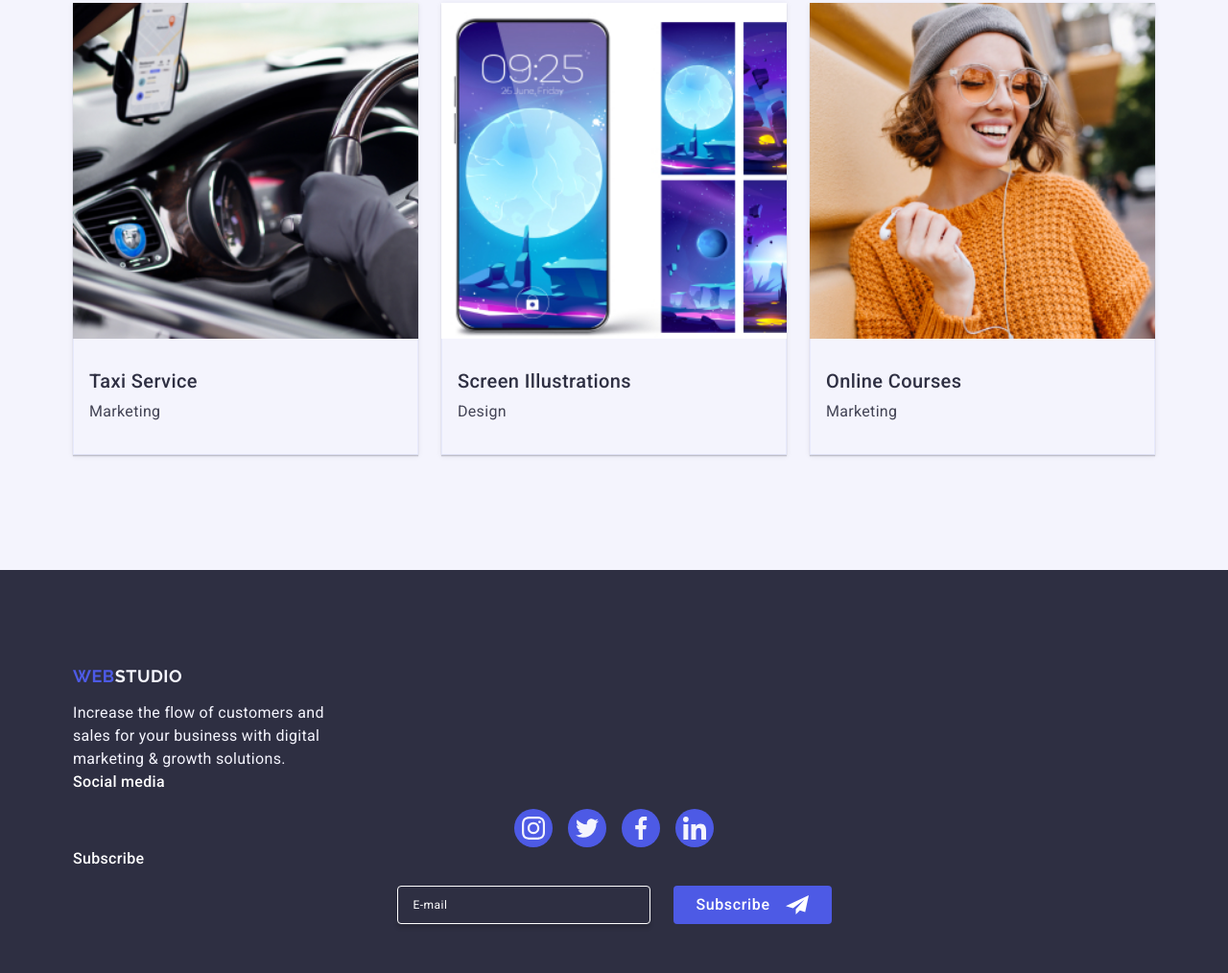
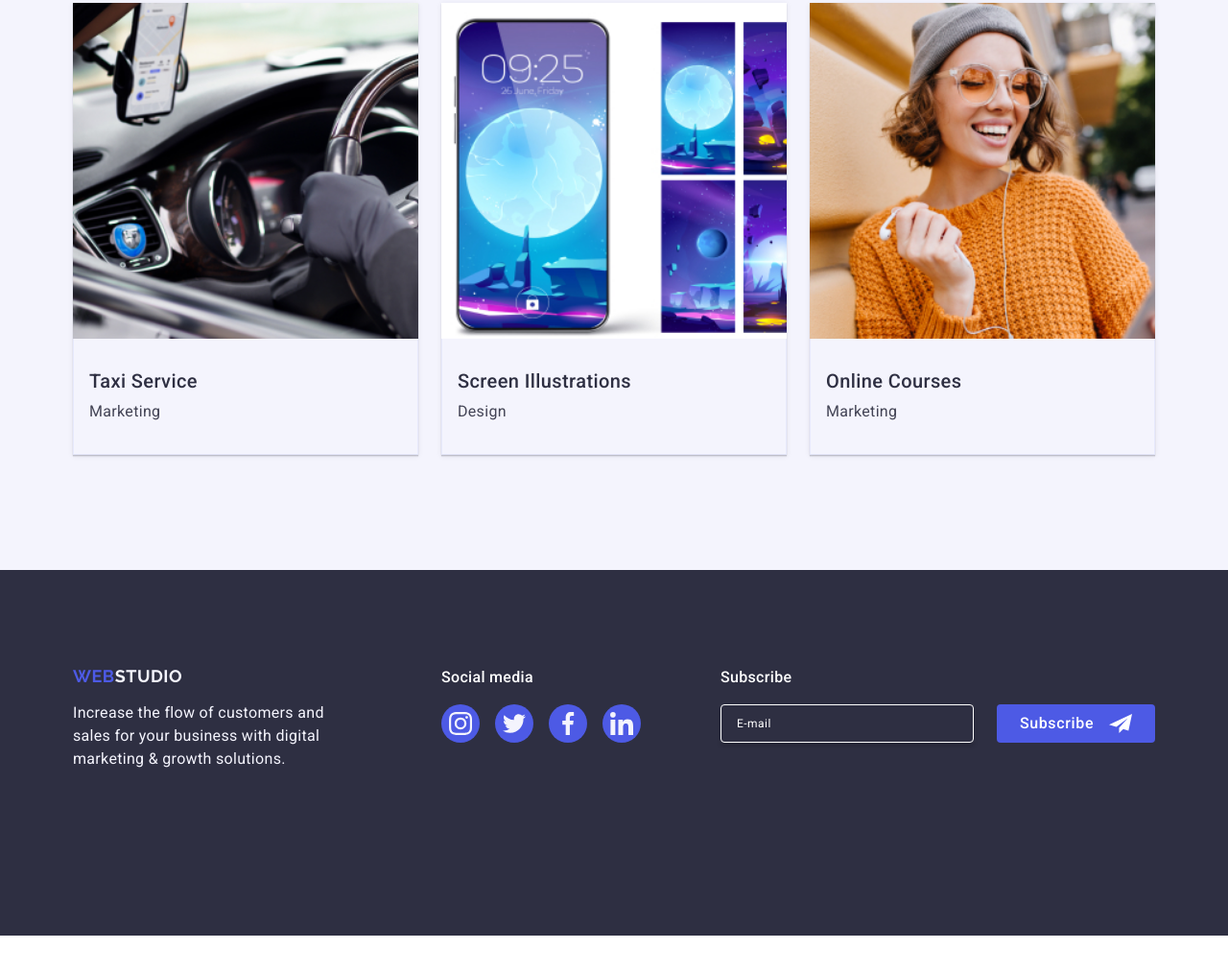
Before and after one commit to IrynaFilatova/homework6, a plain HTML site: page index.html in a window 1280 px wide. Shown: the part 2688-3702 px from the top of the page at 96% size. After the commit the page ends 3663 px from the top, so only its background shows below. Drawn offline with nearby package versions, Linux system fonts and the light colour scheme.

Commit message:
footer, icons

```diff
--- a/css/styles.css
+++ b/css/styles.css
@@ -833,7 +833,12 @@ button {
 .footer-logo-span {
   color: #f4f4fd;
 }
-
+.first-footer-container {
+  margin-bottom: 72px;
+}
+.footer-svg-container {
+  margin-bottom: 72px;
+}
 .footer-text {
   font-size: 16px;
   line-height: 1.5;
@@ -933,7 +938,8 @@ button {
 @media screen and (min-width: 768px) {
   .footer-container {
     padding: 0 108px;
-    justify-content: flex-start;
+    display: flex;
+    flex-wrap: wrap;
     gap: 72px 24px;
   }
 
--- a/index.html
+++ b/index.html
@@ -324,14 +324,14 @@
                   <li class="social-list-networks-item">
                     <a class="network-link" href="#">
                       <svg class="network-icon" width="16" height="16">
-                        <use href="/images/icons.svg#icon-instagram"></use>
+                        <use href="./images/icons.svg#icon-instagram"></use>
                       </svg>
                     </a>
                   </li>
                   <li class="social-list-networks-item">
                     <a class="network-link" href="#">
                       <svg class="network-icon" width="16" height="16">
-                        <use href="/images/icons.svg#icon-twitter"></use>
+                        <use href="./images/icons.svg#icon-twitter"></use>
                       </svg>
                     </a>
                   </li>
```
